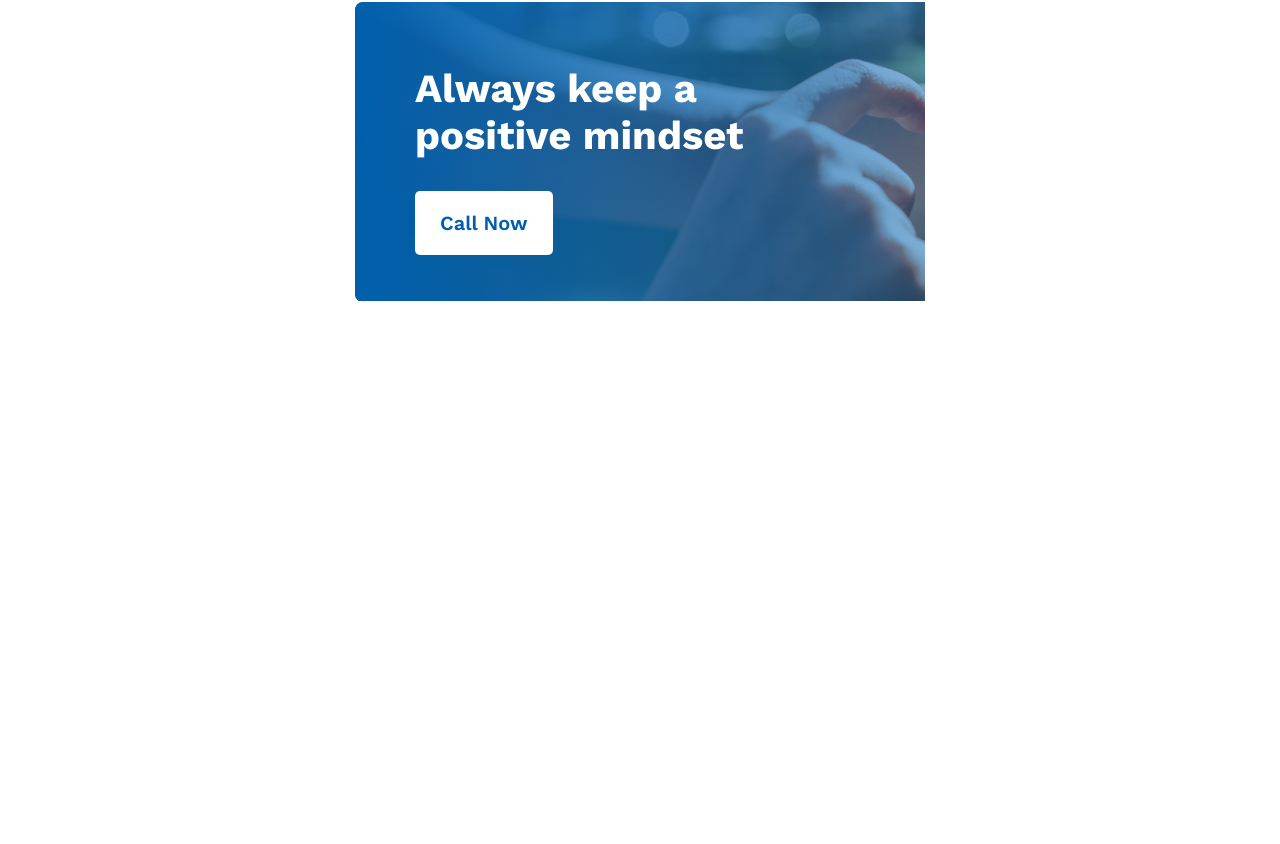
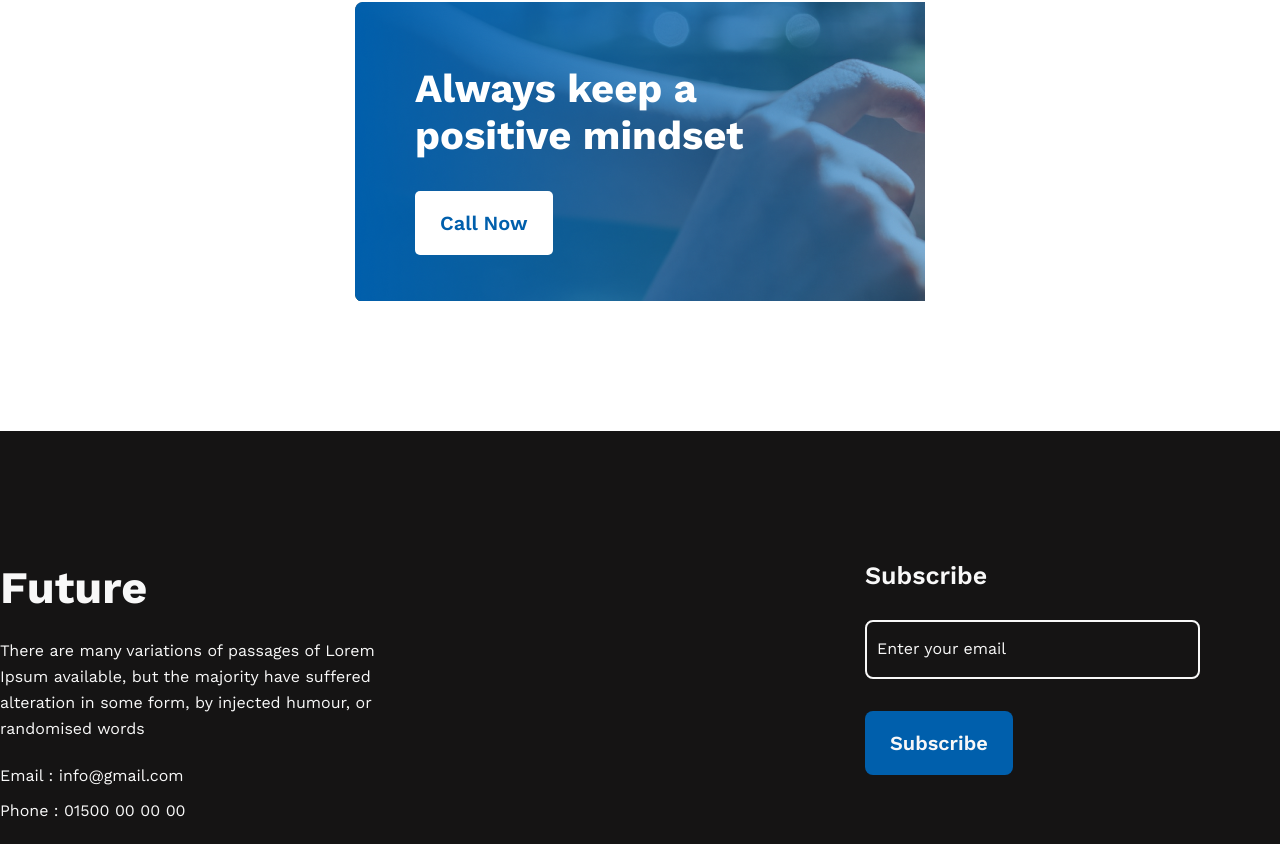
Before and after one commit to Tanvir1717/new-year-new-me, a plain HTML site: page index.html in a window 1280 px wide. Shown: the part 2399-3243 px from the top of the page. Before the commit the page ends 2750 px from the top, so only its background shows below. Drawn offline with nearby package versions, Linux system fonts and the light colour scheme.

Commit message:
footer section added

```diff
--- a/css/style.css
+++ b/css/style.css
@@ -152,7 +152,10 @@
 /* contact-styles */
 
 .contact {
-    padding: 50px 355px;
+    padding-top: 50px;
+    padding-bottom: 130px;
+    padding-left: 355px;
+    padding-right: 355px;
 }
 
 .contact-contents {
@@ -177,3 +180,84 @@
 
 
 /* contact-styles */
+
+
+/* footer-styles */
+
+.footer-section {
+    background: #151414;
+    color: #F8F8F8;
+}
+
+.footer-content {
+    display: flex;
+    justify-content: center;
+    gap: 450px;
+    padding: 130px 0;
+}
+
+.footer-description {
+    width: 500px;
+}
+
+.subscribe {
+    width: 500px;
+}
+
+.footer-title {
+    font-weight: 700;
+    font-size: 45px;
+    line-height: 53px;
+}
+
+.mail {
+    padding-top: 24px;
+}
+
+.phone {
+    padding-top: 16px;
+    padding-bottom: 30px;
+}
+
+.social-link a {
+    padding-right: 20px;
+}
+
+.subscribe-title {
+    font-weight: 600;
+    font-size: 25px;
+    line-height: 29px;
+    padding-bottom: 30px;
+}
+
+.subscribe input {
+    padding-top: 20px;
+    padding-bottom: 20px;
+    padding-left: 10px;
+    padding-right: 150px;
+    color: #F8F8F8;
+    border: 2px solid #F8F8F8;
+    border-radius: 8px;
+    background-color: #151414;
+}
+
+.subscribe input::placeholder {
+    color: #F8F8F8;
+    font-size: 16px;
+}
+
+.btn-subscribe {
+    background-color: #005FAC;
+    border-radius: 8px;
+    border: none;
+    padding: 20px 25px;
+    font-weight: 600;
+    font-weight: 600;
+    font-size: 20px;
+    line-height: 24px;
+    color: #F8F8F8;
+    margin-top: 32px;
+}
+
+
+/* footer-styles */
--- a/index.html
+++ b/index.html
@@ -87,7 +87,28 @@
         <!-- contact-section -->
     </header>
     <main></main>
-    <footer></footer>
+    <footer>
+        <section class="footer-section">
+            <div class="footer-content">
+                <div class="footer-description">
+                    <h3 class="footer-title">Future</h3>
+                    <p class="description">There are many variations of passages of Lorem Ipsum available, but the majority have suffered alteration in some form, by injected humour, or randomised words</p>
+                    <p class="mail">Email : info@gmail.com</p>
+                    <p class="phone">Phone : 01500 00 00 00</p>
+                    <p class="social-link">
+                        <a href="#"><img src="images/icons/fb.png" alt=""></a>
+                        <a href="#"><img src="images/icons/twitter.png" alt=""></a>
+                        <a href="#"><img src="images/icons/youtube.png" alt=""></a>
+                    </p>
+                </div>
+                <div class="subscribe">
+                    <p class="subscribe-title">Subscribe</p>
+                    <input type="email" placeholder="Enter your email"> <br>
+                    <button class="btn-subscribe">Subscribe</button>
+                </div>
+            </div>
+        </section>
+    </footer>
 </body>
 
 </html>
```
